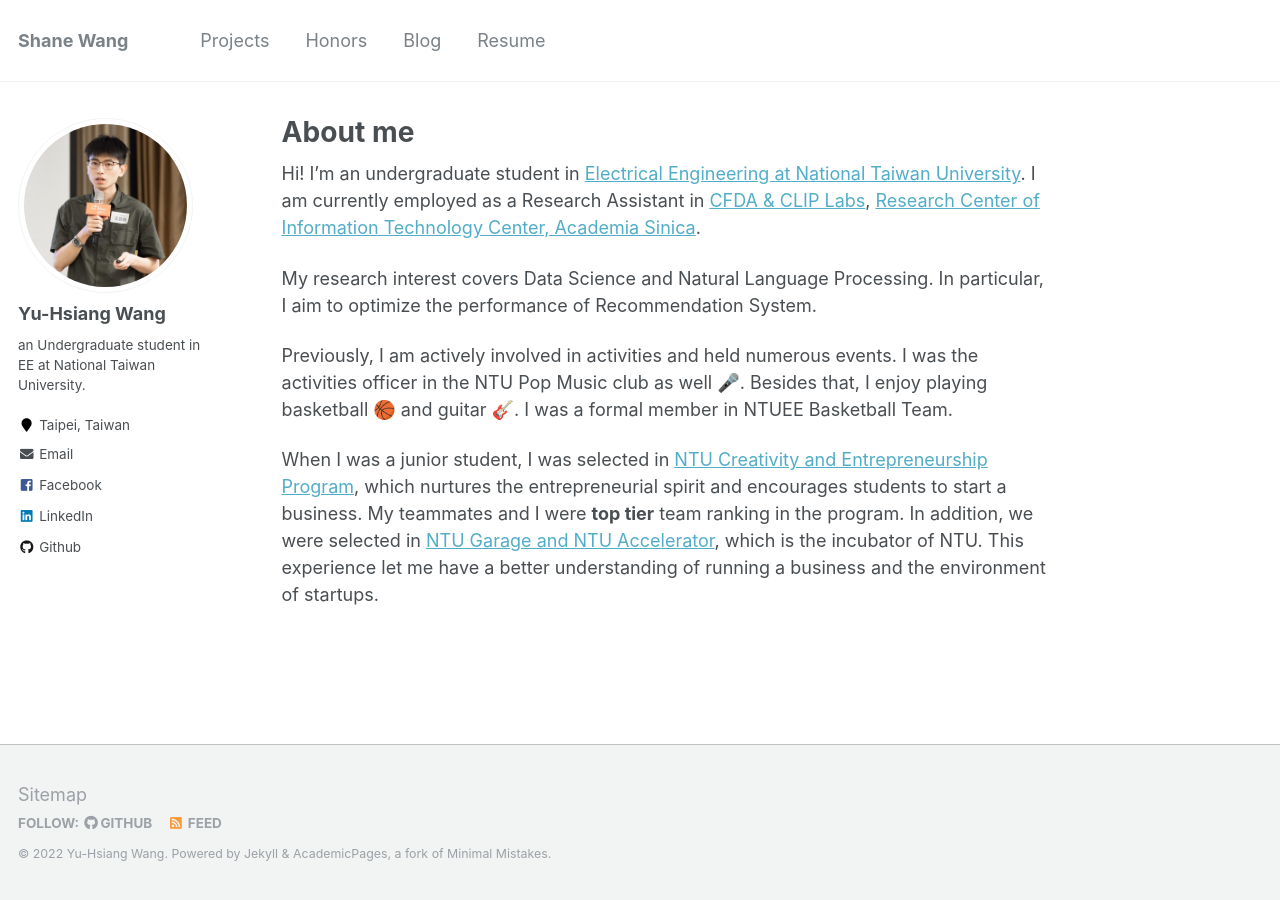
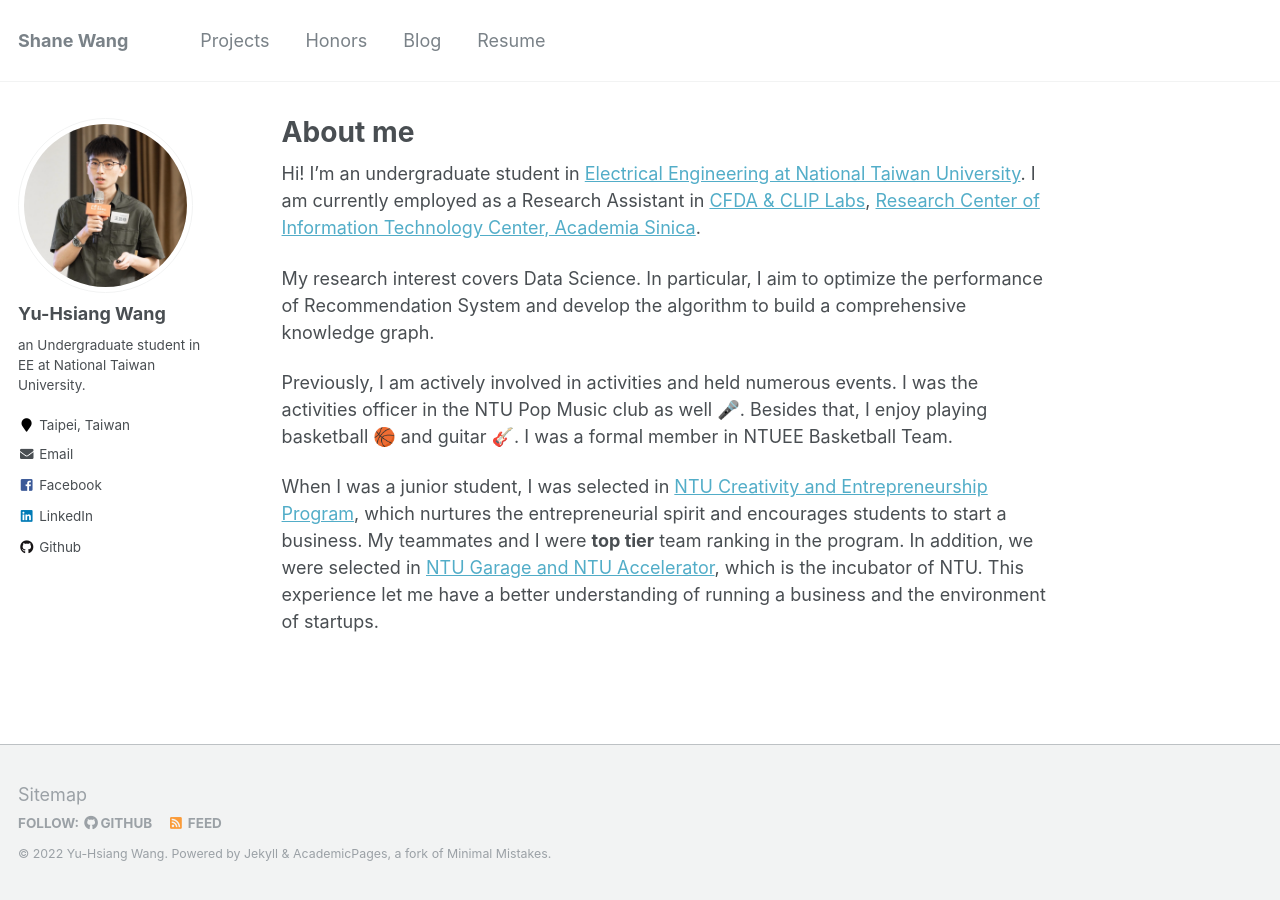
Before and after one commit to GarlicWang/GarlicWang.github.io, a Jekyll site: the page built from _pages/about.md, in a window 1280 px wide. Built offline with Jekyll 4.4.1, drawn with Linux system fonts in a browser that asks for light colours.

```diff
--- a/_pages/about.md
+++ b/_pages/about.md
@@ -10,7 +10,7 @@
 
 Hi! I’m an undergraduate student in [Electrical Engineering at National Taiwan University](https://web.ee.ntu.edu.tw/). I am currently employed as a Research Assistant in [CFDA & CLIP Labs](https://cfda.csie.org/), [Research Center of Information Technology Center, Academia Sinica](https://www.citi.sinica.edu.tw/).
 
-My research interest covers Data Science and Natural Language Processing. In particular, I aim to optimize the performance of Recommendation System.
+My research interest covers Data Science. In particular, I aim to optimize the performance of Recommendation System and develop the algorithm to build a comprehensive knowledge graph.
 
 Previously, I am actively involved in activities and held numerous events. I was the activities officer in the NTU Pop Music club as well 🎤. Besides that, I enjoy playing basketball 🏀 and guitar 🎸. I was a formal member in NTUEE Basketball Team.
 
--- a/_portfolio/portfolio-2.html
+++ b/_portfolio/portfolio-2.html
@@ -1,6 +1,6 @@
 ---
 title: "Automatic Bartender Machine"
-excerpt: "I build a flow control system with Arduino board and relay<br/><img src='/images/500x300.png'>"
+excerpt: "I build a flow control system with Arduino board and relay<br/><img src='/images/bartender-machine.jpg'>"
 collection: portfolio
 ---
 
```
Also changed, not shown: images/bartender-machine.jpg (added).
